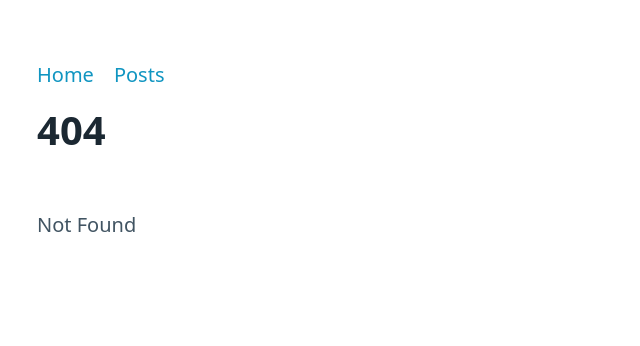
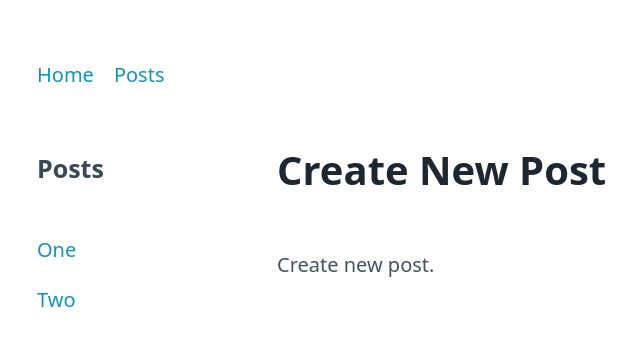
Before and after one commit to jakestolarsky/learn-sveltekit-joyofcode, a SvelteKit app: page /posts/create in a window 1280 px wide. Before the commit this address had no page. Shown: the top 346 px of the page, without its empty margins (3-643 px from the left). Built offline with nearby package versions, Linux system fonts and the light colour scheme.

Commit message:
add post rouating

```diff
--- a/src/routes/posts/+layout.svelte
+++ b/src/routes/posts/+layout.svelte
@@ -7,7 +7,7 @@
 					<a href="/posts/one">One</a>
 				</li>
 				<li>
-					<a href="/posts/tow">Two</a>
+					<a href="/posts/two">Two</a>
 				</li>
 			</ul>
 		</nav>
--- /dev/null
+++ b/src/routes/posts/create/+page.svelte
@@ -0,0 +1,2 @@
+<h1>Create new post</h1>
+<p>Create new post.</p>
```
Also changed, not shown: src/routes/posts/[slug]/+page.svelte (added, +9 -0 lines).
